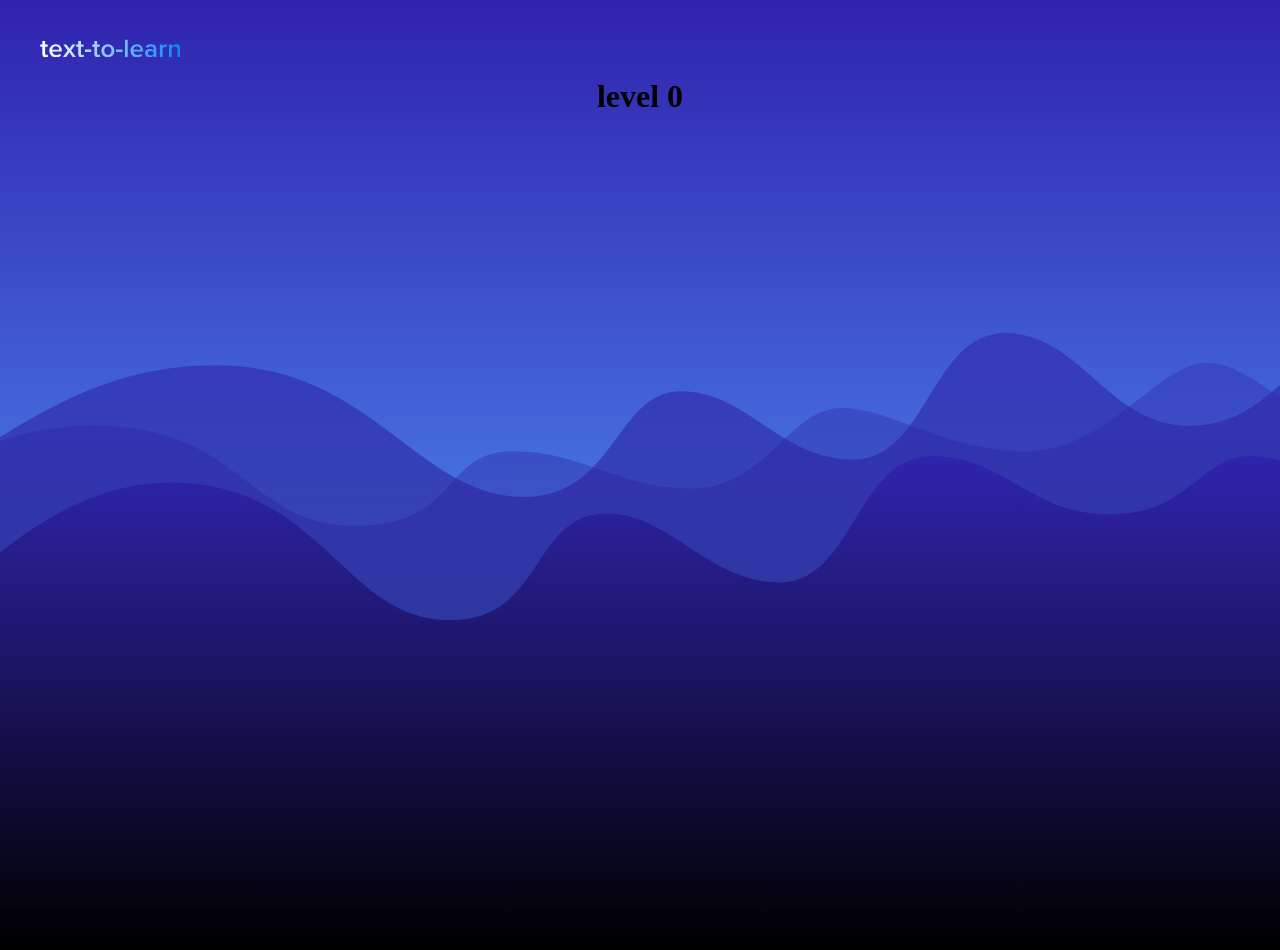
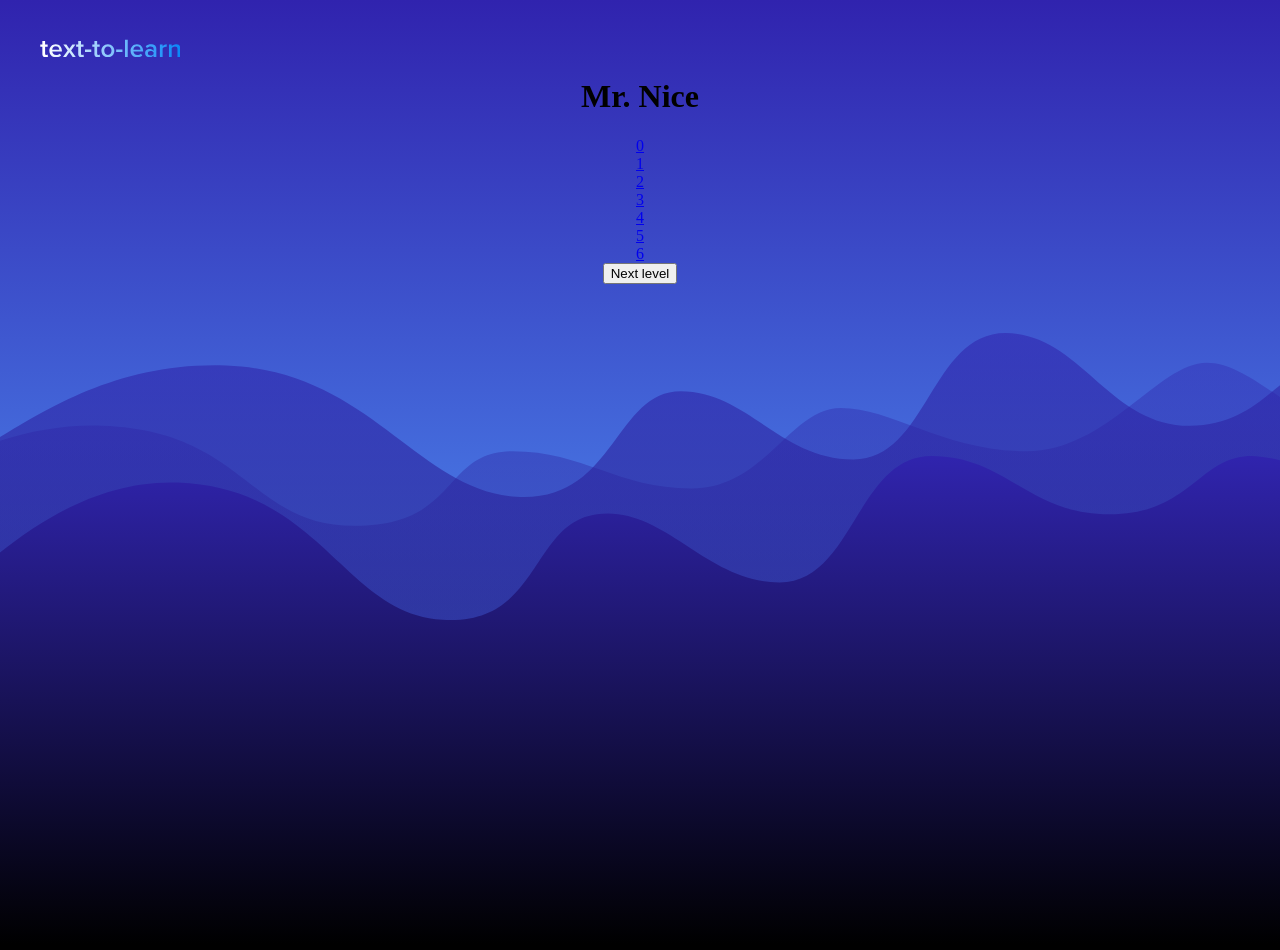
Before and after one commit to elcodabra/text-to-learn, an Angular app: page /level/0 in a window 1280 px wide. Shown: the top 950 px of the page. Built offline with nearby package versions, Linux system fonts and the light colour scheme.

Commit message:
level routing

```diff
--- a/src/app/app.module.ts
+++ b/src/app/app.module.ts
@@ -8,6 +8,7 @@ import { PageNotFoundComponent } from './page-not-found/page-not-found.component
 import { HomeComponent } from './home/home.component';
 import { LevelComponent } from './level/level.component';
 import { SuccessResultComponent } from './success-result/success-result.component';
+import { LevelService } from "./services/level.service";
 
 @NgModule({
   declarations: [
@@ -22,7 +23,7 @@ import { SuccessResultComponent } from './success-result/success-result.componen
     BrowserModule,
     FormsModule
   ],
-  providers: [],
+  providers: [LevelService],
   bootstrap: [AppComponent]
 })
 export class AppModule { }
--- a/src/app/level/level.component.html
+++ b/src/app/level/level.component.html
@@ -1,3 +1,9 @@
-<h1>
-  level {{ level }}
+<h1 *ngIf="level">
+  {{ level.name }}
 </h1>
+
+<div *ngFor="let item of levels;">
+  <a [routerLink]="['../', item.id]">{{ item.id }}</a>
+</div>
+
+<button *ngIf="level && level.id + 1 < length" [routerLink]="['../', level.id + 1]">Next level</button>
--- a/src/app/level/level.component.ts
+++ b/src/app/level/level.component.ts
@@ -1,5 +1,8 @@
 import { Component, OnInit } from '@angular/core';
-import { ActivatedRoute, Router } from '@angular/router';
+import { ActivatedRoute, Params } from '@angular/router';
+import { LevelService } from '../services/level.service';
+import { Level } from '../services/level.model';
+import 'rxjs/add/operator/switchMap';
 
 @Component({
   selector: 'app-level',
@@ -7,17 +10,22 @@ import { ActivatedRoute, Router } from '@angular/router';
   styleUrls: ['./level.component.scss']
 })
 export class LevelComponent implements OnInit {
-  level: number = 0;
+  level: Level;
+  length: number;
+  levels: Level[];
 
-  constructor(private route: ActivatedRoute,
-              private router: Router) { }
+  constructor(private route: ActivatedRoute, private dataService: LevelService) { }
 
   ngOnInit() {
-    this.level = +this.route.snapshot.params['id'];
-  }
+    this.route.params
+      .switchMap((params: Params) => {
+        let id = +params['id'];
+        return this.dataService.getLevel(id);
+      })
+      .subscribe((level: Level) => this.level = level);
 
-  goToSlide(level) {
-    this.router.navigate(['../', level], { relativeTo: this.route })
+    this.length = this.dataService.getCount();
+    this.levels = this.dataService.getTitles();
   }
 
 }
--- /dev/null
+++ b/src/app/services/level.model.ts
@@ -0,0 +1,4 @@
+export class Level {
+  id: number;
+  name: string;
+}
--- /dev/null
+++ b/src/app/services/level.service.ts
@@ -0,0 +1,22 @@
+import { Injectable } from '@angular/core';
+import { Level } from './level.model';
+import { LEVELS } from './mock-levels';
+
+@Injectable()
+export class LevelService {
+
+  constructor() { }
+
+  getTitles(): Level[] {
+    return LEVELS
+  }
+
+  getLevel(id): Promise<Level> {
+    return Promise.resolve(LEVELS[id])
+  }
+
+  getCount(): number {
+    return LEVELS.length
+  }
+
+}
--- /dev/null
+++ b/src/app/services/mock-levels.ts
@@ -0,0 +1,11 @@
+import { Level } from './level.model';
+
+export const LEVELS: Level[] = [
+  {id: 0, name: 'Mr. Nice'},
+  {id: 1, name: 'Narco'},
+  {id: 2, name: 'Bombasto'},
+  {id: 3, name: 'Celeritas'},
+  {id: 4, name: 'Magneta'},
+  {id: 5, name: 'RubberMan'},
+  {id: 6, name: 'Dynama'}
+];
```
Also changed, not shown: 1 other file (tests, documents, lock files or other folders).
